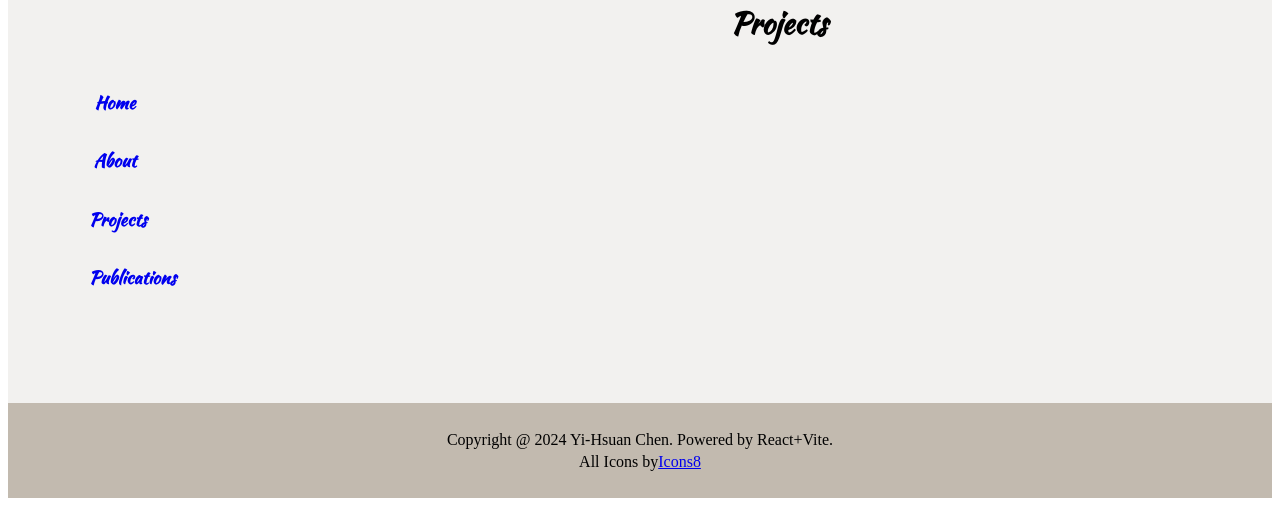
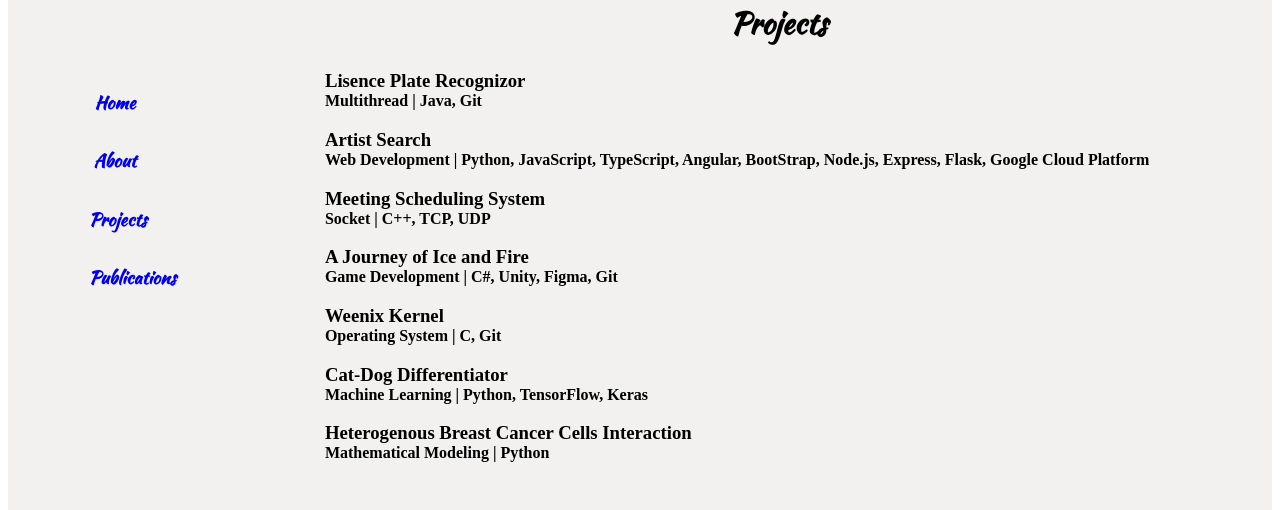
Before and after one commit to ychen621/ashley_homepage, a React (Vite) app: page /projects in a window 1280 px wide. Shown: the part 290-800 px from the top of the page. Built offline with nearby package versions, Linux system fonts and the light colour scheme; the HTML template or start-up script is replaced by a standard one.

Commit message:
publication and project

```diff
--- a/src/components/Navigation.css
+++ b/src/components/Navigation.css
@@ -6,6 +6,7 @@
 .parent{
     display: flex;
     background-color: #f2f1ef;
+    height: 100vh;
 }
 
 .nav{
--- a/src/components/Projects.css
+++ b/src/components/Projects.css
@@ -1,3 +1,18 @@
 .projects_parent{
     text-align: center;
 }
+
+ul.projectul{
+    list-style-type: none;
+    text-align: left;
+    padding-right: 10%;
+}
+
+h3.pTitle{
+    margin-bottom: 0;
+}
+
+h4.pSubTitle{
+    margin-top: 0;
+    margin-bottom: 0;
+}
--- a/src/components/Projects.tsx
+++ b/src/components/Projects.tsx
@@ -6,7 +6,36 @@ function Projects(){
             <div className="projects_parent">
                 <h2 className="title">Projects</h2>
                 <div id="container">
-
+                    <ul className="projectul">
+                        <li className="projectList">
+                            <h3 className="pTitle">Lisence Plate Recognizor</h3>
+                            <h4 className="pSubTitle">Multithread | Java, Git</h4>
+                        </li>
+                        <li className="projectList">
+                            <h3 className="pTitle">Artist Search</h3>
+                            <h4 className="pSubTitle">Web Development | Python, JavaScript, TypeScript, Angular, BootStrap, Node.js, Express, Flask, Google Cloud Platform</h4>
+                        </li>
+                        <li className="projectList">
+                            <h3 className="pTitle">Meeting Scheduling System</h3>
+                            <h4 className="pSubTitle">Socket | C++, TCP, UDP</h4>
+                        </li>
+                        <li className="projectList">
+                            <h3 className="pTitle">A Journey of Ice and Fire</h3>
+                            <h4 className="pSubTitle">Game Development | C#, Unity, Figma, Git</h4>
+                        </li>
+                        <li className="projectList">
+                            <h3 className="pTitle">Weenix Kernel</h3>
+                            <h4 className="pSubTitle">Operating System | C, Git</h4>
+                        </li>
+                        <li className="projectList">
+                            <h3 className="pTitle">Cat-Dog Differentiator</h3>
+                            <h4 className="pSubTitle">Machine Learning | Python, TensorFlow, Keras</h4>
+                        </li>
+                        <li className="projectList">
+                            <h3 className="pTitle">Heterogenous Breast Cancer Cells Interaction</h3>
+                            <h4 className="pSubTitle">Mathematical Modeling | Python</h4>
+                        </li>
+                    </ul>
                 </div>
             </div>
         </>
--- a/src/components/Publication.css
+++ b/src/components/Publication.css
@@ -1,9 +1,5 @@
 .publications_parent{
     text-align: center;
-}
-
-.publications_container{
-
 }
 
 ul.paperul{
```
Also changed, not shown: 5 other files (tests, documents, lock files or other folders).
